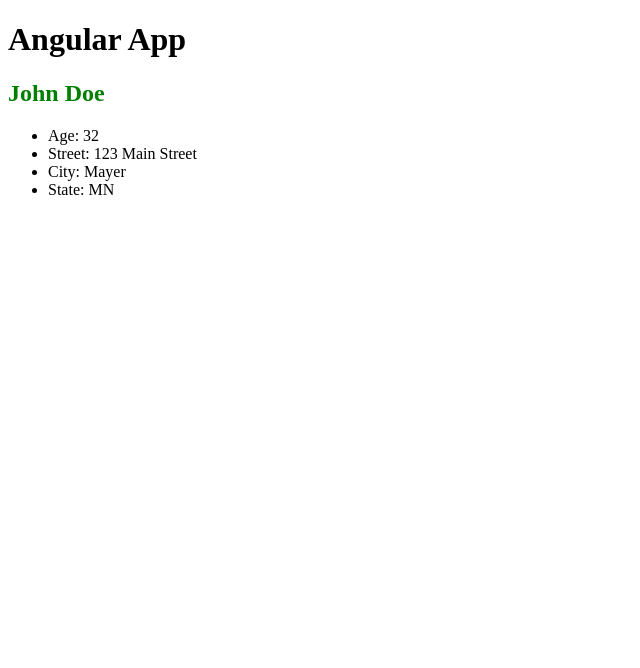
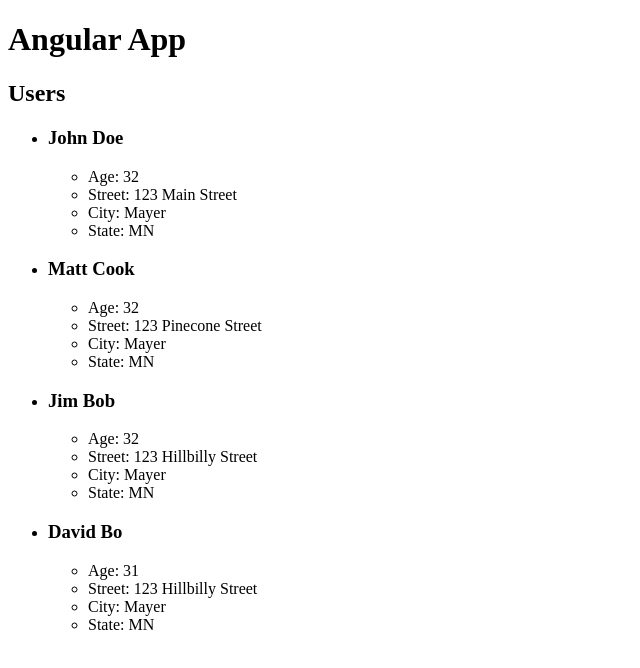
Before and after one commit to Cook1619/Angular-app-practice, an Angular app: page / in a window 1280 px wide. Shown: the top 668 px of the page, without its empty margins (0-640 px from the left). Built offline with nearby package versions, Linux system fonts and the light colour scheme.

Commit message:
Adding ngFor to project

```diff
--- a/src/app/app.component.html
+++ b/src/app/app.component.html
@@ -1,2 +1,2 @@
 <h1>Angular App</h1>
-<app-user></app-user>
+<app-users></app-users>
--- a/src/app/components/users/users.component.html
+++ b/src/app/components/users/users.component.html
@@ -1,3 +1,13 @@
-<p>
-  users works!
-</p>
+<h2>Users</h2>
+<ul>
+  <li *ngFor="let user of users">
+    <h3>{{ user.firstName }} {{user.lastName}}</h3>
+
+    <ul>
+      <li>Age: {{ user.age }}</li>
+      <li>Street: {{ user.address.street }}</li>
+      <li>City: {{ user.address.city }}</li>
+      <li>State: {{ user.address.state }}</li>
+    </ul>
+  </li>
+</ul>
--- a/src/app/components/users/users.component.ts
+++ b/src/app/components/users/users.component.ts
@@ -1,4 +1,5 @@
 import { Component, OnInit } from '@angular/core';
+import { User } from '../../models/User';
 
 @Component({
   selector: 'app-users',
@@ -7,9 +8,57 @@
 })
 export class UsersComponent implements OnInit {
 
+  users: User[];
+
   constructor() { }
 
   ngOnInit() {
+    this.users = [
+      {
+        firstName: 'John',
+        lastName: 'Doe',
+        age: 32,
+        address: {
+          street: '123 Main Street',
+          city: 'Mayer',
+          state: 'MN'
+        }
+      },
+      {
+        firstName: 'Matt',
+        lastName: 'Cook',
+        age: 32,
+        address: {
+          street: '123 Pinecone Street',
+          city: 'Mayer',
+          state: 'MN'
+        }
+      },
+      {
+        firstName: 'Jim',
+        lastName: 'Bob',
+        age: 32,
+        address: {
+          street: '123 Hillbilly Street',
+          city: 'Mayer',
+          state: 'MN'
+        }
+      }
+    ];
+
+    this.addUser({
+      firstName: 'David',
+      lastName: 'Bo',
+      age: 31,
+      address: {
+        street: '123 Hillbilly Street',
+        city: 'Mayer',
+        state: 'MN'
+      }
+    })
   }
 
+    addUser(user: User) {
+      this.users.push(user);
+    }
 }
```
